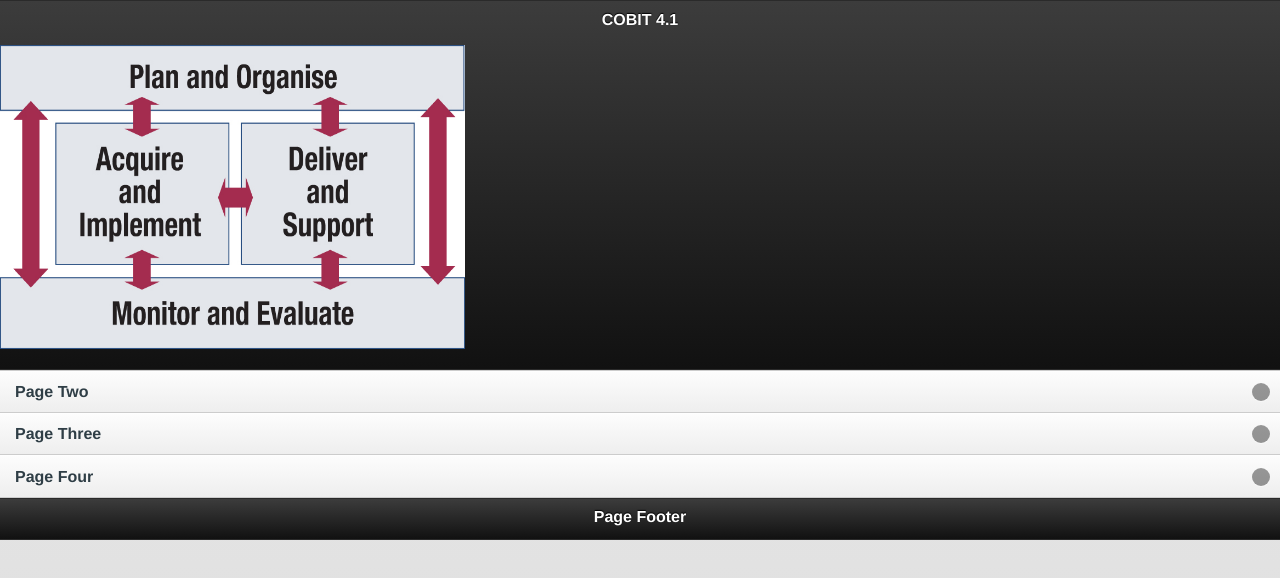
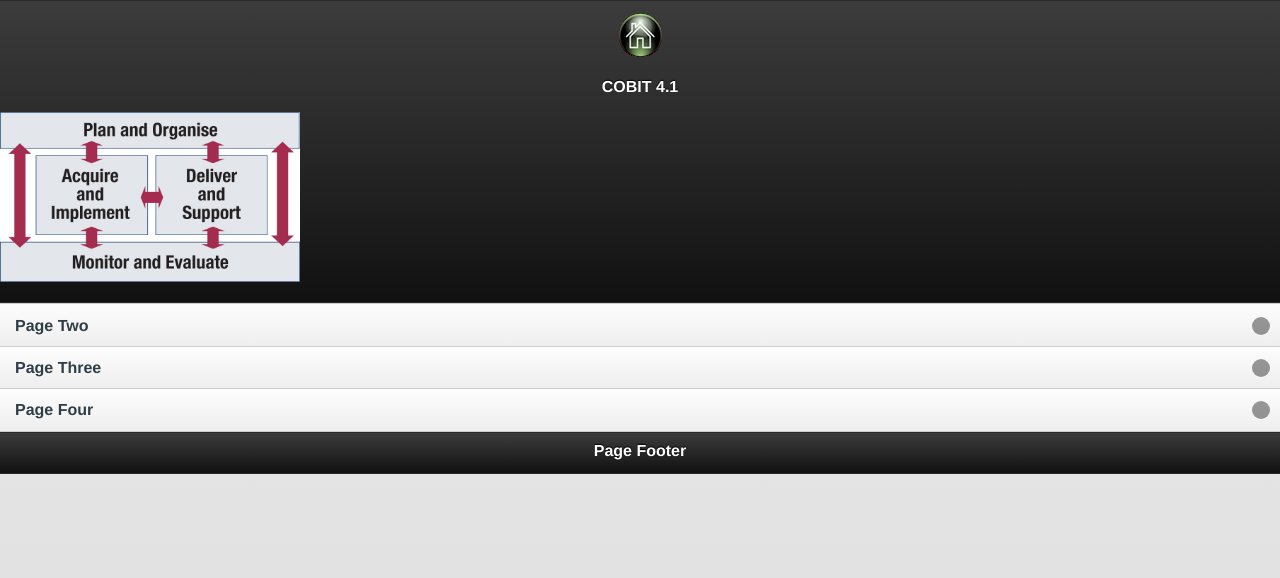
Before and after one commit to DimitrisAidonis/projects, a plain HTML site: page index.html in a window 1280 px wide. Drawn offline with Linux system fonts and the light colour scheme; files whose address does not match are found by name.

Commit message:
attempt2

```diff
--- a/index.html
+++ b/index.html
@@ -16,13 +16,14 @@ body {
 
 <div data-role="page" id="page">
 	<div data-role="header">
-		<h1>COBIT 4.1</h1>
-		<p><img src="COBIT-1.jpg" width="465" height="304" usemap="#Map">
+		<h1 align="center"><img src="home-button.png" width="50" height="51"></h1>
+		<h1 align="center">COBIT 4.1</h1>
+		<p><img src="COBIT-1.jpg" width="300" height="170" usemap="#Map">
           <map name="Map">
-            <area shape="rect" coords="3,1,463,65" href="#PO">
+            <area shape="rect" coords="1,0,298,35" href="#PO">
           </map>
 	  </p>
-	</div>
+  </div>
 	<div data-role="content">
 		<ul data-role="listview">
 			<li><a href="#page2">Page Two</a></li>
```
Also changed, not shown: dark-green-home-button-298x300.png (added), home-button.png (added), 2 other files.
